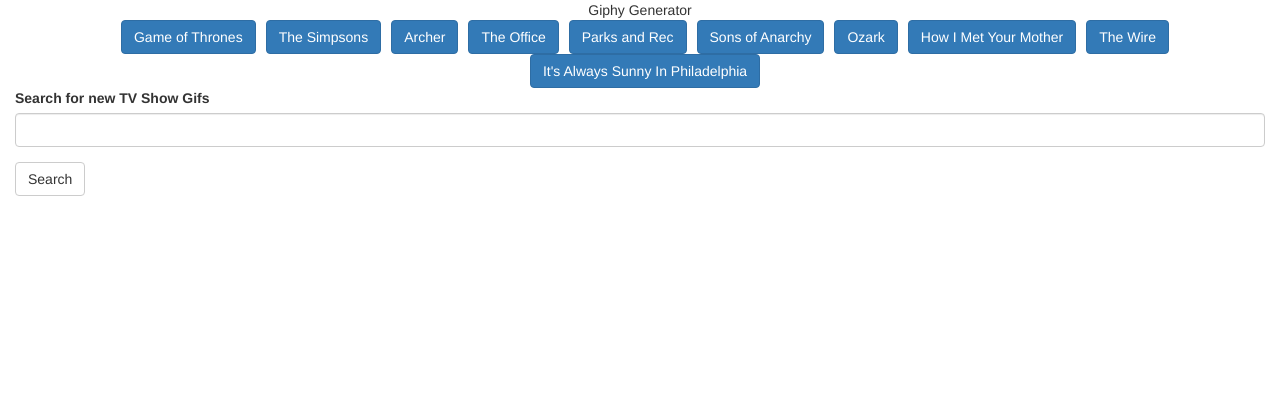
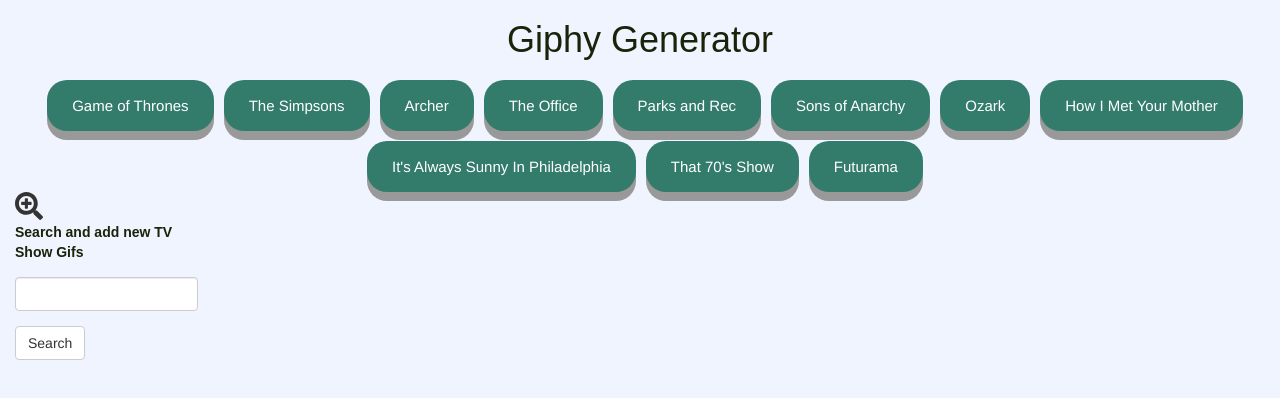
Before and after one commit to bh68484/Giphy-Project, a plain HTML site: page Index.html in a window 1280 px wide. Drawn offline with nearby package versions, Linux system fonts and the light colour scheme; a web font is replaced by a local one.

Commit message:
Styled the assignment.  Fixed some spelling

```diff
--- a/Index.html
+++ b/Index.html
@@ -9,6 +9,10 @@
     <!-- Linking to jQuery -->
     <script src="https://code.jquery.com/jquery-3.3.1.min.js" integrity="sha256-FgpCb/KJQlLNfOu91ta32o/NMZxltwRo8QtmkMRdAu8="
         crossorigin="anonymous"></script>
+    <!-- Google Fonts Source-->
+    <link href="https://fonts.googleapis.com/css?family=Amiko|Asul" rel="stylesheet">
+    <!-- Linking Font Awesome Icons -->
+    <script defer src="https://use.fontawesome.com/releases/v5.0.7/js/all.js"></script>
     <!-- Linking to Bootstrap -->
     <link href="https://maxcdn.bootstrapcdn.com/bootstrap/3.3.7/css/bootstrap.min.css" rel="stylesheet">
     <link rel="stylesheet" type="text/css" media="screen" href="css/styles.css" />
@@ -19,16 +23,18 @@
     <div class="container-fluid">
         <div class="row">
             <div class="col-md-12 text-center">
-                Giphy Generator
+                <h1>Giphy Generator</h1>
                 <div id="buttons">
-
                 </div>
             </div>
         </div>
         <div class="row">
-            <div class="col-md-12">
+            <div class="col-md-2">
                 <div class="form-group">
-                    <label for="search">Search for new TV Show Gifs</label>
+                    <label for="search">
+                        <i class="fas fa-search-plus fa-2x"></i>
+                        <p>Search and add new TV Show Gifs</p>
+                    </label>
                     <input type="text" class="form-control" id="gifSearch">
                 </div>
                 <div>
@@ -36,7 +42,7 @@
                         Search</button>
                 </div>
             </div>
-            <div class="row">
+            <div class="row container-fluid">
                 <div class="col-md-12">
                     <div id="gifs">
                     </div>
@@ -45,10 +51,6 @@
         </div>
     </div>
 
-
-
-
-
     <!-- Linking to JavaScript -->
     <script src="javascript/logic.js"></script>
 </body>
--- a/css/styles.css
+++ b/css/styles.css
@@ -1,3 +1,48 @@
+/* .btn-primary {
+  margin-left: 10px;
+  margin-top: 10px;
+  background-color: #337c6c;
+  border-radius: 20px;
+} */
+h1 {
+  font-family: "Asul", sans-serif;
+  color: #1a2309;
+}
+
+p {
+  font-family: "Amiko", sans-serif;
+  color: #1a2309;
+}
+
+body {
+  background: #eff4ff;
+}
+
 .btn-primary {
   margin-left: 10px;
+  margin-top: 10px;
+  padding: 15px 25px;
+  font-size: 15px;
+  text-align: center;
+  cursor: pointer;
+  outline: none;
+  color: #fff;
+  background-color: #337c6c;
+  border: none;
+  border-radius: 20px;
+  box-shadow: 0 9px #999;
 }
+
+.button:hover {
+  background-color: #3e8e41;
+}
+
+.button:active {
+  background-color: #3e8e41;
+  box-shadow: 0 5px #666;
+  transform: translateY(4px);
+}
+/* Used to remove rectangle left around button after clicked  */
+button:focus {
+  outline: 0 !important;
+}
--- a/javascript/logic.js
+++ b/javascript/logic.js
@@ -9,8 +9,9 @@
     "Sons of Anarchy",
     "Ozark",
     "How I Met Your Mother",
-    "The Wire",
-    "It's Always Sunny In Philadelphia"
+    "It's Always Sunny In Philadelphia",
+    "That 70's Show",
+    "Futurama"
   ];
   console.log(tvShows);
   //function to create initial buttons on the page.
```
